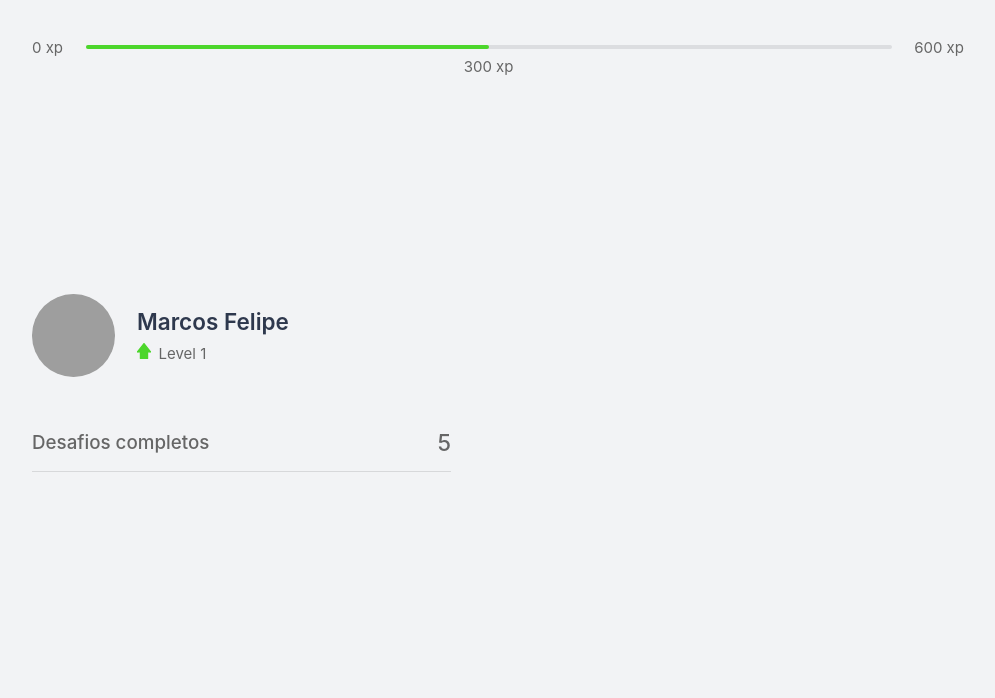
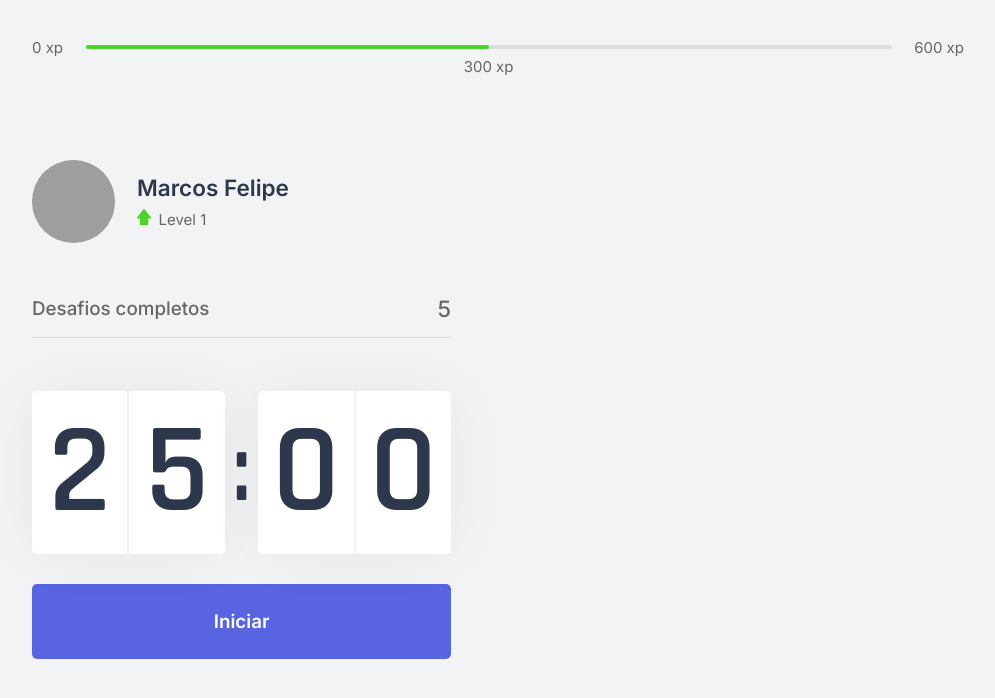
Before and after one commit to pmarcosfelipe/moveit-next, a Next.js app: page / in a window 1280 px wide. Shown: the top 698 px of the page, without its empty margins (142-1137 px from the left). Built offline with nearby package versions, Linux system fonts and the light colour scheme; grey boxes are pictures that could not be loaded.

Commit message:
create countdown component

```diff
--- /dev/null
+++ b/src/components/Countdown.tsx
@@ -0,0 +1,22 @@
+import styles from '../styles/components/Countdown.module.css';
+
+export function Countdown() {
+  return (
+    <div>
+      <div className={styles.countdownContainer}>
+        <div>
+          <span>2</span>
+          <span>5</span>
+        </div>
+        <span>:</span>
+        <div>
+          <span>0</span>
+          <span>0</span>
+        </div>
+      </div>
+      <button type="button" className={styles.countdownButton}>
+        Iniciar
+      </button>
+    </div>
+  );
+}
--- a/src/pages/_documents.tsx
+++ b/src/pages/_document.tsx
@@ -1,10 +1,12 @@
 import Document, { Html, Head, Main, NextScript } from 'next/document';
 
-export default class MyDocuments extends Document {
+export default class MyDocument extends Document {
   render() {
     return (
       <Html>
         <Head>
+          <link rel="shortcut icon" href="favicon.png" type="image/png" />
+
           <link rel="preconnect" href="https://fonts.gstatic.com" />
           <link
             href="https://fonts.googleapis.com/css2?family=Inter:wght@400;500;600&family=Rajdhani:wght@600&display=swap"
--- a/src/pages/index.tsx
+++ b/src/pages/index.tsx
@@ -1,18 +1,25 @@
 import { CompletedChallenges } from '../components/CompletedChallenges';
+import { Countdown } from '../components/Countdown';
 import { ExperienceBar } from '../components/ExperienceBar';
 import { Profile } from '../components/Profile';
+
+import Head from 'next/head';
 
 import styles from '../styles/pages/Home.module.css';
 
 export default function Home() {
   return (
     <div className={styles.container}>
+      <Head>
+        <title>Início | move.it</title>
+      </Head>
       <ExperienceBar />
 
       <section>
         <div>
           <Profile />
           <CompletedChallenges />
+          <Countdown />
         </div>
         <div></div>
       </section>
--- /dev/null
+++ b/src/styles/components/Countdown.module.css
@@ -0,0 +1,61 @@
+.countdownContainer {
+  display: flex;
+  align-items: center;
+  font-family: Rajdhani;
+  font-weight: 600;
+  color: var(--title);
+}
+
+.countdownContainer > div {
+  flex: 1;
+  display: flex;
+  align-items: center;
+  justify-content: space-evenly;
+
+  background: var(--white);
+  box-shadow: 0 0 60px rgba(0, 0, 0, 0.05);
+  border-radius: 5px;
+  font-size: 8.5rem;
+  text-align: center;
+}
+
+.countdownContainer > div span {
+  flex: 1;
+}
+
+.countdownContainer > div span:first-child {
+  border-right: 1px solid #f0f1f3;
+}
+
+.countdownContainer > div span:last-child {
+  border-left: 1px solid #f0f1f3;
+}
+
+.countdownContainer > span {
+  font-size: 6.25rem;
+  margin: 0 0.5rem;
+}
+
+.countdownButton {
+  width: 100%;
+  height: 5rem;
+  margin-top: 2rem;
+
+  display: flex;
+  align-items: center;
+  justify-content: center;
+
+  border: 0;
+  border-radius: 5px;
+  background: var(--blue);
+  color: var(--white);
+
+  font-size: 1.25rem;
+  font-weight: 600;
+
+  transition: background-color 0.2s;
+}
+
+.countdownButton:hover {
+  background: var(--blue-dark);
+}
```
